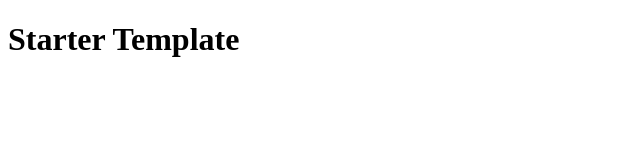
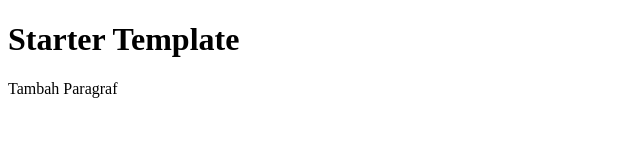
Before and after one commit to FigoArbiansyah/belajar-cherrypick, a plain HTML site: page index.html in a window 1280 px wide. Shown: the whole page, without its empty margins (0-640 px from the left). Drawn offline with Linux system fonts and the light colour scheme.

Commit message:
Keperluan cherry pick

```diff
--- a/index.html
+++ b/index.html
@@ -7,5 +7,7 @@
 </head>
 <body>
 	<h1>Starter Template</h1>
+	<p>Tambah Paragraf</p>
+
 </body>
 </html>
```
